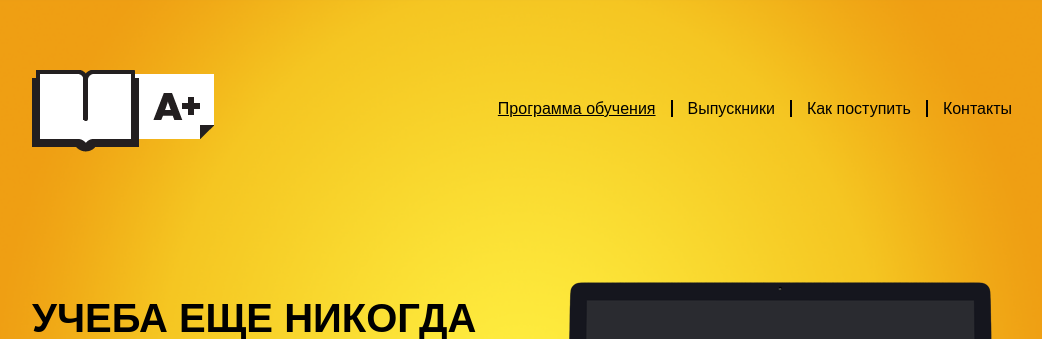
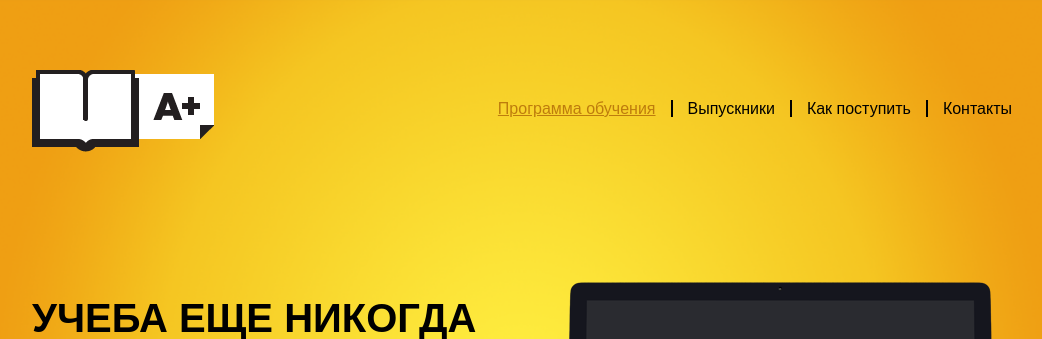
Before and after one commit to Rikkii/Rikkii.github.io, a PHP site: page /test.html in a window 1280 px wide, while the restyled element is pressed. Shown: the top 339 px of the page, without its empty margins (118-1160 px from the left). Run offline with PHP 8.4, Linux system fonts and the light colour scheme.

Commit message:
Update test+prefixes.css

```diff
--- a/test+prefixes.css
+++ b/test+prefixes.css
@@ -73,6 +73,10 @@ header .logo {
 .main-menu a:hover {
     text-decoration: underline;
 }
+.main-menu a:active {
+   color: #be7c0d;
+}
+
 
 
 .promo {
@@ -354,6 +358,9 @@ footer ul {
 .footer-menu a:hover {
     text-decoration: underline;
 }
+.footer-menu a:active {
+   color: #7e6719
+}
 footer h3 {
     margin-top: 0;
 }
```
